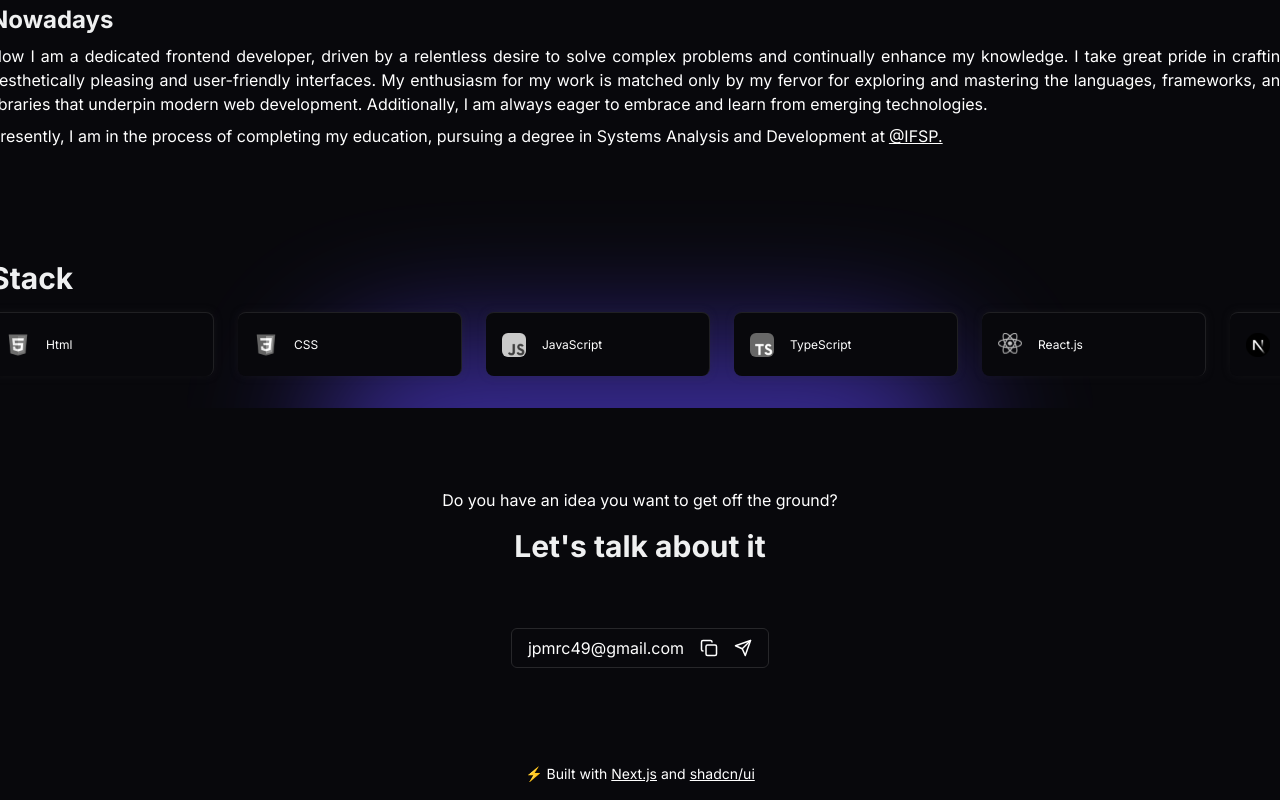
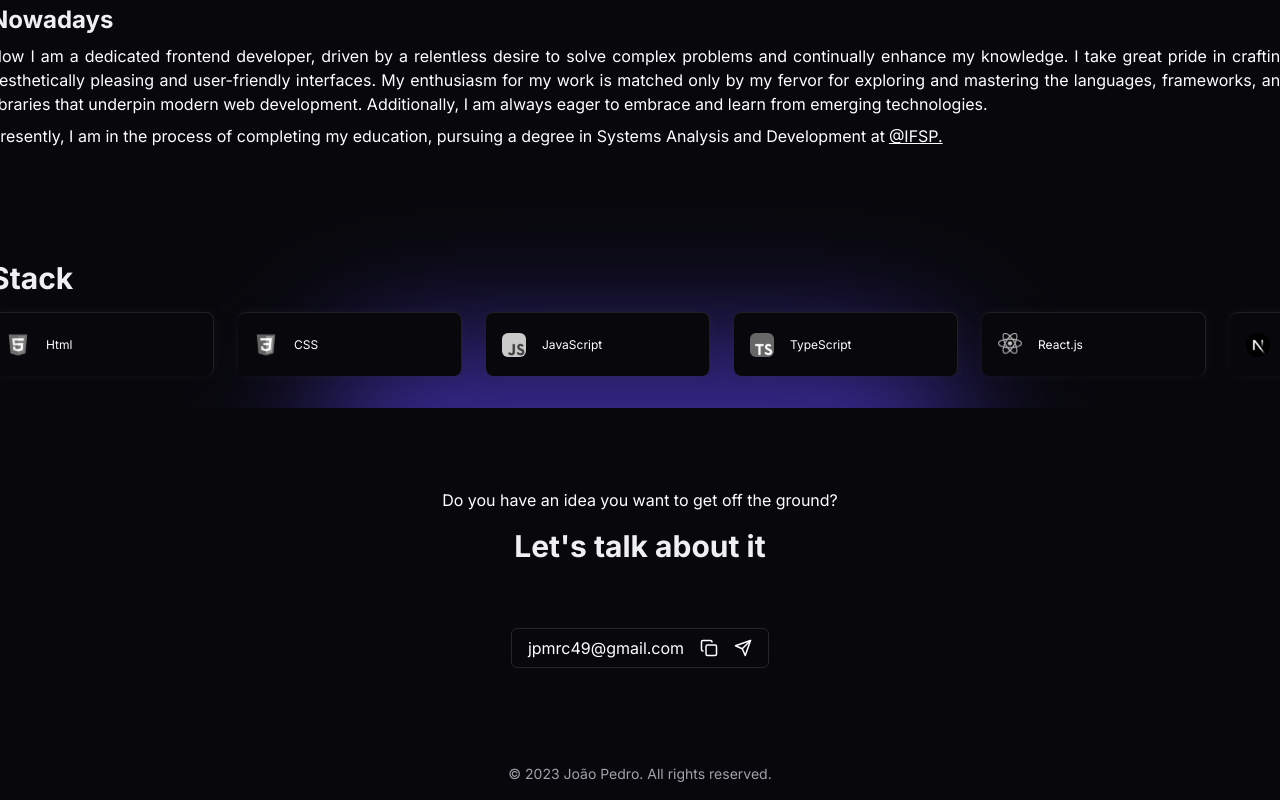
Before and after one commit to jotapemattos/portfolio-jotapemattos, a Next.js app: page / in a window 1280 px wide. Shown: the part 1056-1856 px from the top of the page. Built offline with nearby package versions, Linux system fonts and the light colour scheme.

Commit message:
refactor: remove tools that I use to built and add copyright

```diff
--- a/src/components/HomeContent/Footer.tsx
+++ b/src/components/HomeContent/Footer.tsx
@@ -1,25 +1,8 @@
 const Footer = () => {
   return (
-    <footer className="mt-10 p-4 flex items-start justify-evenly gap-10 text-sm">
-      <p className="flex items-center gap-1">
-        ⚡ Built with
-        <a
-          href="https://nextjs.org/"
-          target="_blank"
-          rel="noreferrer"
-          className="underline"
-        >
-          Next.js
-        </a>
-        and
-        <a
-          href="https://ui.shadcn.com/"
-          target="_blank"
-          rel="noreferrer"
-          className="underline"
-        >
-          shadcn/ui
-        </a>
+    <footer className="mt-10 p-4 flex items-start justify-center gap-10 text-sm">
+      <p className="flex items-center gap-1 dark:text-zinc-400 text-zinc-700">
+        &copy; 2023 João Pedro. All rights reserved.
       </p>
     </footer>
   );
```
